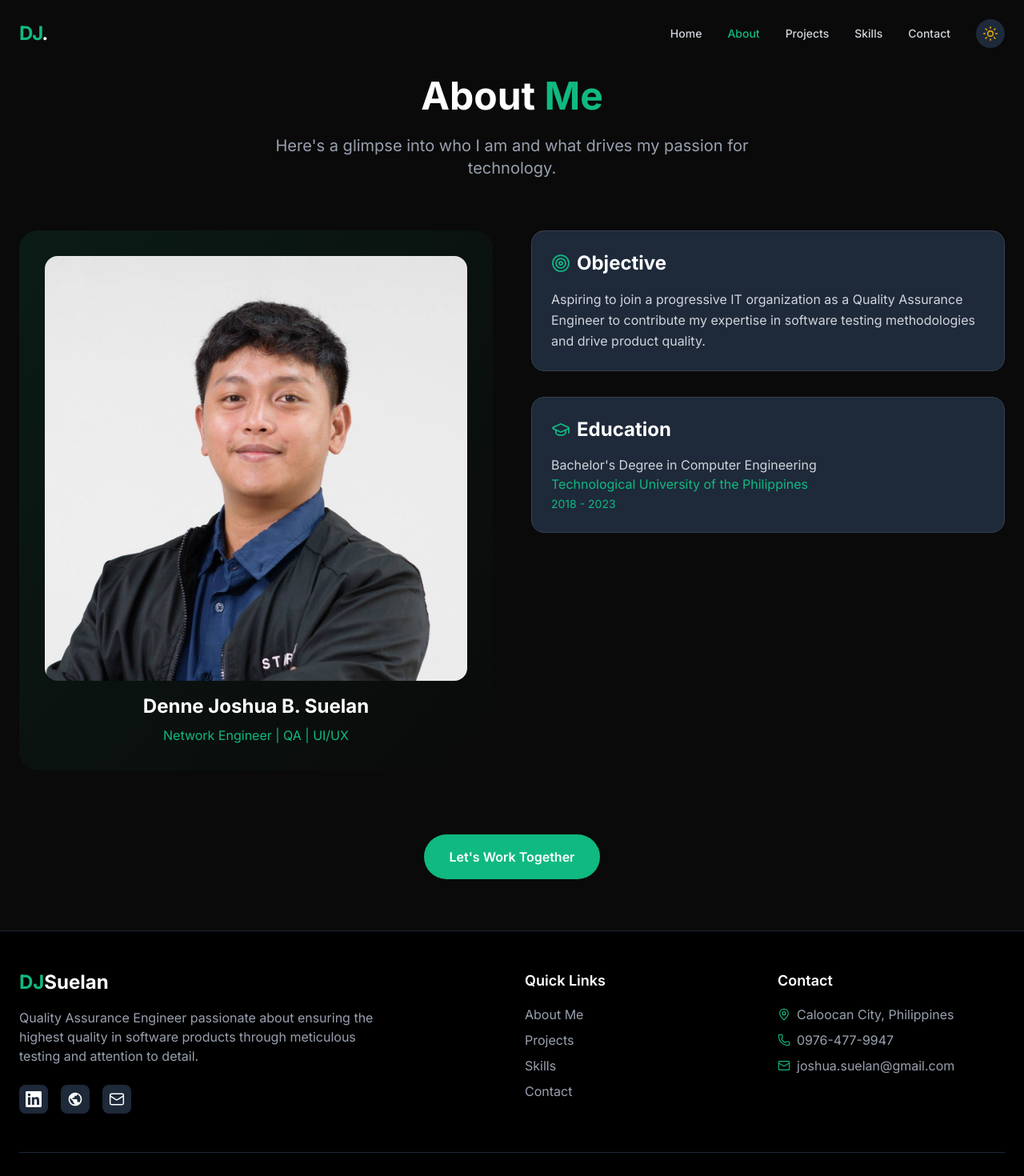
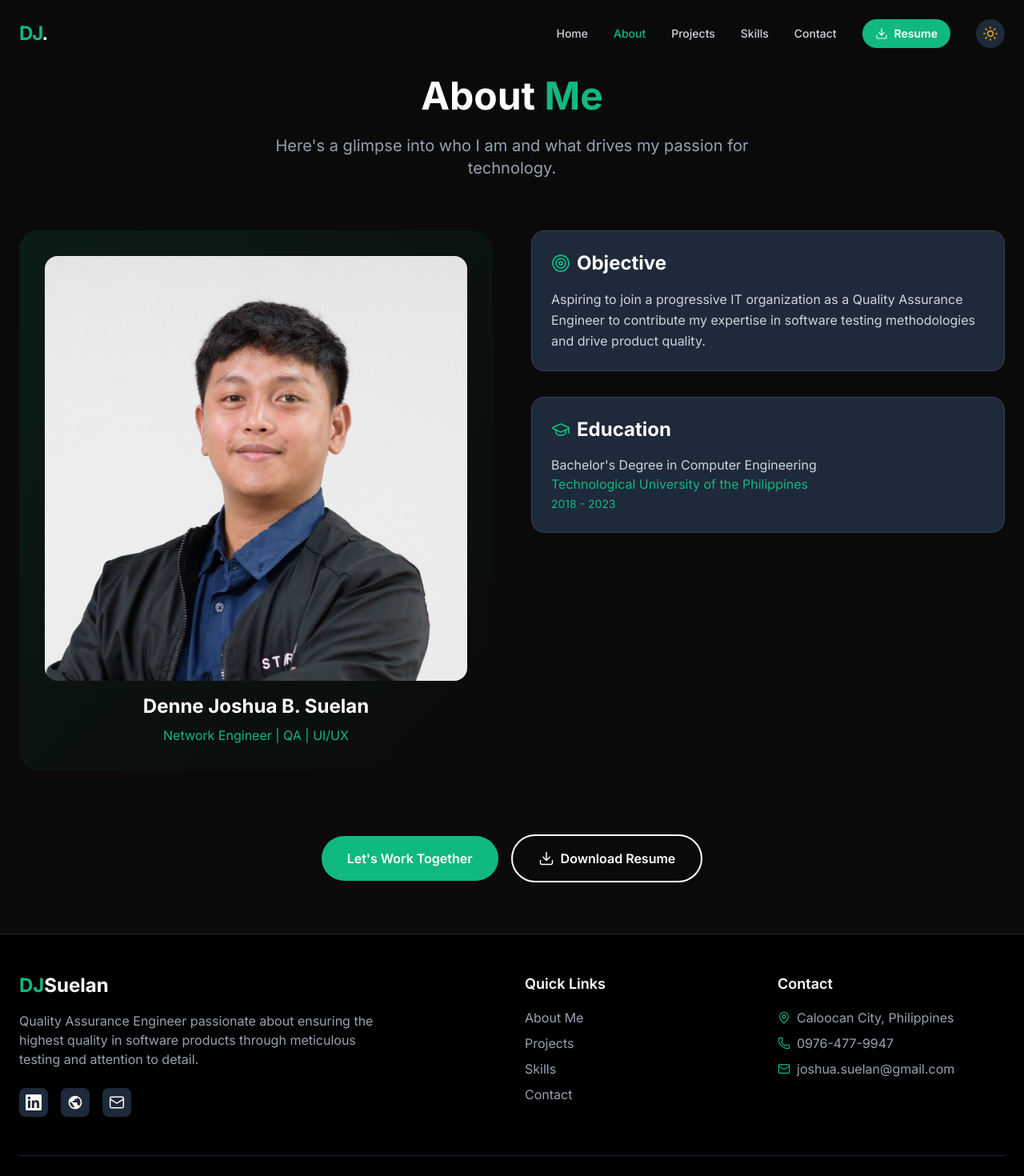
Before and after one commit to Cheesauce/denne, a Next.js app: page /about in a window 1280 px wide. Shown: the top 1470 px of the page at 80% size. Built offline with nearby package versions, Linux system fonts and the light colour scheme.

Commit message:
- corrections

```diff
--- a/app/about/page.tsx
+++ b/app/about/page.tsx
@@ -1,7 +1,9 @@
 import Link from 'next/link';
 import Image from 'next/image';
-import { Target, GraduationCap } from 'lucide-react';
+import { Target, GraduationCap, Download } from 'lucide-react';
 import profilePhoto from '../../public/denne-profile.jpg';
+
+const RESUME_PATH = '/Denne-Joshua-Suelan-Resume.pdf';
 
 export const metadata = {
   title: 'About Me | Denne Joshua Suelan',
@@ -66,10 +68,17 @@ export default function AboutPage() {
           </div>
         </div>
 
-        <div className="mt-20 text-center">
+        <div className="mt-20 flex flex-col sm:flex-row gap-4 justify-center items-center">
           <Link href="/contact" className="inline-flex items-center gap-2 px-8 py-4 bg-[#10b981] text-white font-semibold rounded-full hover:bg-[#059669] transition-all duration-300">
             Let&apos;s Work Together
           </Link>
+          <a
+            href={RESUME_PATH}
+            download
+            className="inline-flex items-center gap-2 px-8 py-4 border-2 border-black dark:border-white text-black dark:text-white font-semibold rounded-full hover:bg-black hover:text-white dark:hover:bg-white dark:hover:text-black transition-all duration-300"
+          >
+            <Download className="w-5 h-5" strokeWidth={1.75} /> Download Resume
+          </a>
         </div>
       </div>
     </main>
--- a/app/components/Navbar.tsx
+++ b/app/components/Navbar.tsx
@@ -4,7 +4,9 @@ import Link from 'next/link';
 import { usePathname } from 'next/navigation';
 import { useTheme } from './ThemeProvider';
 import { useState, useEffect } from 'react';
-import { Sun, Moon, Menu, X } from 'lucide-react';
+import { Sun, Moon, Menu, X, Download } from 'lucide-react';
+
+const RESUME_PATH = '/Denne-Joshua-Suelan-Resume.pdf';
 
 export default function Navbar() {
   const pathname = usePathname();
@@ -60,6 +62,14 @@ export default function Navbar() {
             </Link>
           ))}
 
+          <a
+            href={RESUME_PATH}
+            download
+            className="flex items-center gap-2 px-4 py-2 rounded-full bg-[#10b981] text-white text-sm font-semibold hover:bg-[#059669] transition-all duration-300"
+          >
+            <Download className="w-4 h-4" strokeWidth={1.75} /> Resume
+          </a>
+
           <button
             onClick={toggleTheme}
             aria-label={theme === 'dark' ? 'Switch to light mode' : 'Switch to dark mode'}
@@ -104,6 +114,14 @@ export default function Navbar() {
                 {link.name}
               </Link>
             ))}
+            <a
+              href={RESUME_PATH}
+              download
+              onClick={() => setMobileMenuOpen(false)}
+              className="flex items-center gap-2 px-4 py-3 rounded-full bg-[#10b981] text-white text-lg font-semibold justify-center"
+            >
+              <Download className="w-5 h-5" strokeWidth={1.75} /> Resume
+            </a>
             <button
               onClick={toggleTheme}
               className="flex items-center gap-2 text-lg font-medium dark:text-gray-300 text-gray-600"
```
Also changed, not shown: 1 other file (tests, documents, lock files or other folders).
